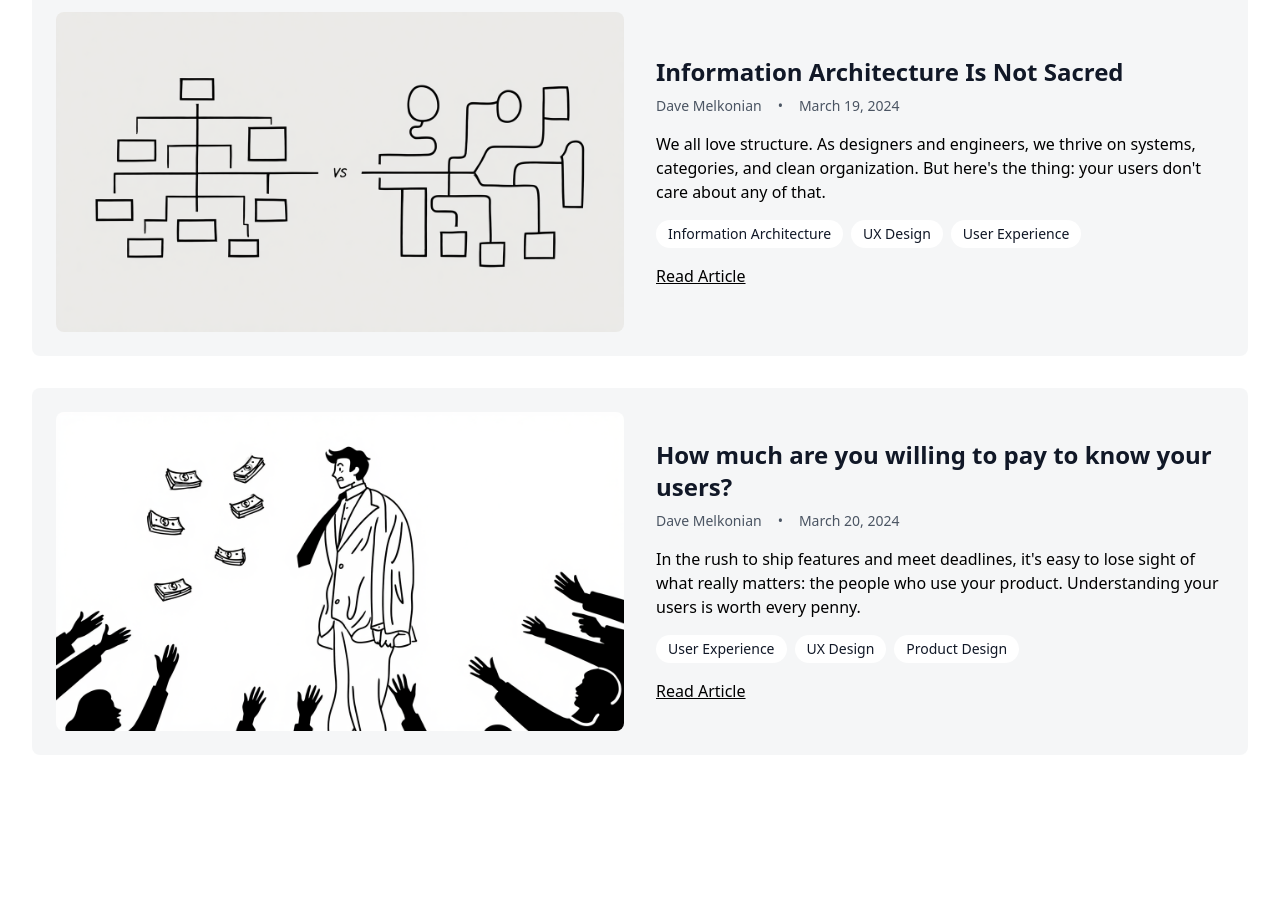
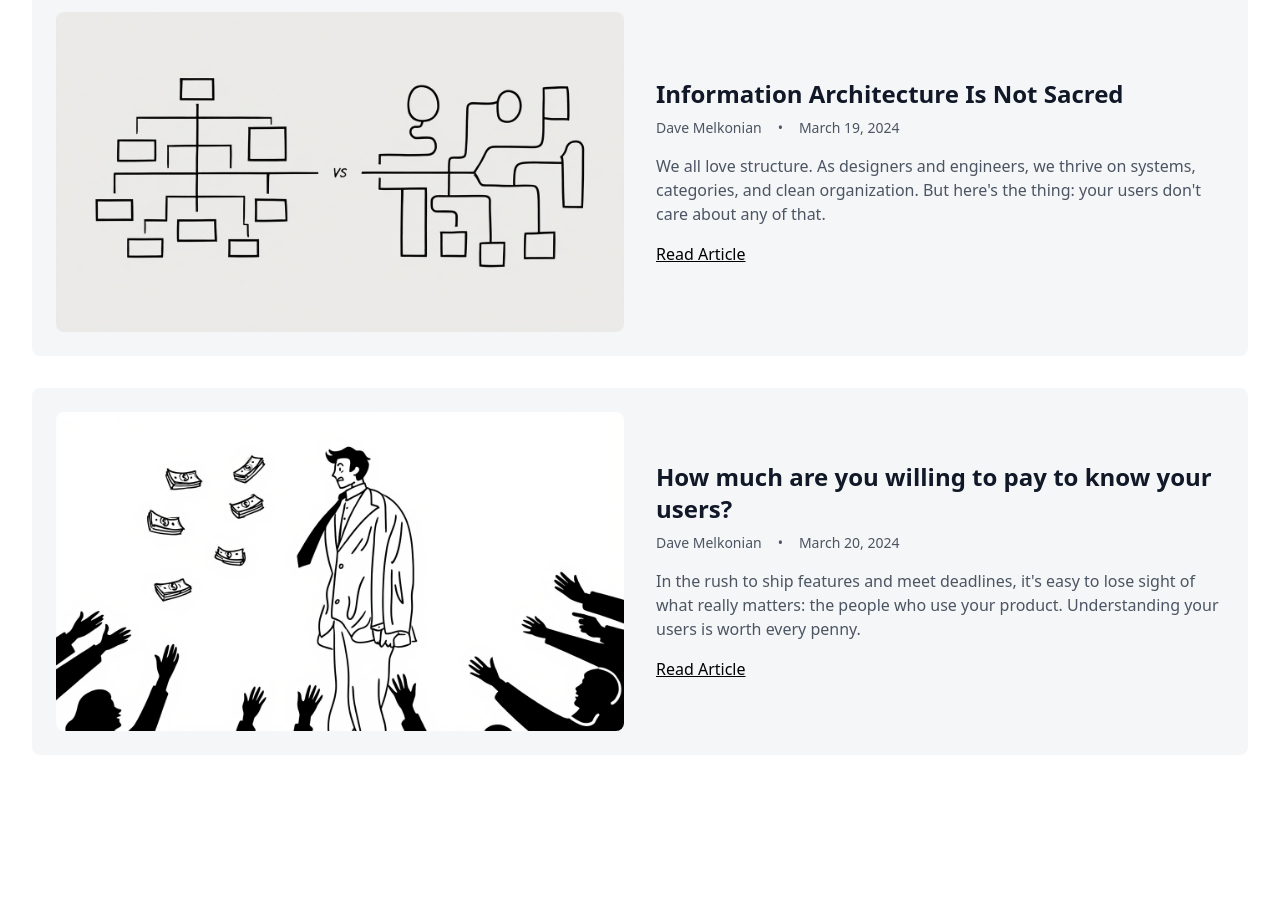
Before and after one commit to davemelk100/dm-2025, a React (Vite) app: page / in a window 1280 px wide. Shown: the part 980-1899 px from the top of the page. Built offline with nearby package versions, Linux system fonts and the light colour scheme.

Commit message:
tweaks to articles

```diff
--- a/src/App.tsx
+++ b/src/App.tsx
@@ -476,20 +476,13 @@ function App() {
                         <span>•</span>
                         <span>{article.date}</span>
                       </div>
-                      <p className="mb-4 text-black dark:text-black">
+                      <p className="text-gray-600 dark:text-gray-400 mb-4">
                         {article.description}
                       </p>
-                      <div className="mb-4 flex flex-wrap gap-2">
-                        {article.tags.map((tag, tagIndex) => (
-                          <span
-                            key={tagIndex}
-                            className="rounded-full bg-white px-3 py-1 text-sm dark:text-black"
-                          >
-                            {tag}
-                          </span>
-                        ))}
-                      </div>
-                      <div className="inline-flex items-center text-black hover:text-gray-600 dark:text-black dark:hover:text-gray-700 underline">
+                      <div
+                        className="inline-flex items-center text-black hover:text-gray-600 dark:text-black dark:hover:text-gray-700 underline"
+                        onClick={() => handleArticleClick(e, article)}
+                      >
                         Read Article
                       </div>
                     </div>
--- a/src/content.ts
+++ b/src/content.ts
@@ -275,17 +275,13 @@ It's a living system that should evolve with your users. Keep it flexible. Keep
 
 A user testing platform subscription costs less than your office snacks budget, yet provides invaluable insights into user behavior and pain points. It's a small investment that helps prevent the much larger cost of losing potential customers.
 
-Your users aren't just numbers in a database, they're partners in your product's journey. Their feedback, needs, and success should be at the heart of every decision you make.
-
-The real question isn't what your users are worth to you - it's what you're willing to invest to truly understand them.
+Your users aren't just numbers in a database, they're partners in your product's journey. Their feedback, needs, and success should be at the heart of every decision you make. The real question isn't what your users are worth to you - it's what you're willing to invest to truly understand them.
 
 When we cut corners on user experience, we're not just affecting numbers on a dashboard. We're losing real people. Think about it: if your product has 10,000 users and each one takes just 10 seconds to decide your experience isn't worth their time, that's 10,000 potential customers walking away. What's that worth to you?
 
 ## Beyond the Bottom Line
 
 Yes, business needs to make money. And the best businesses understand that user value and business value aren't mutually exclusive. In fact, they're deeply connected. When you invest in understanding and serving your users better, you're not just doing the right thing - you're making a smart business decision.
-
-## The Value of Continuous Learning
 
 Every interaction with your product is an opportunity to build or break trust. When users feel understood and valued, they become your biggest advocates. They'll stick with you through rough patches and bring others along. That kind of loyalty is priceless.`,
         url: "#",
```
